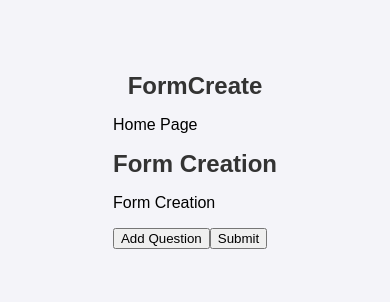
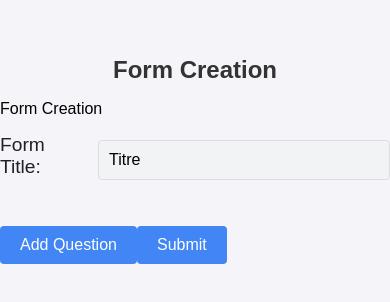
Before and after one commit to Theos-projects-ynov/Page-NoSQL, a React (Create React App) app in the folder front/: page /createform in a window 390 px wide. Shown: the part 270-572 px from the top of the page. Built offline with nearby package versions, Linux system fonts and the light colour scheme.

Commit message:
add css visual

```diff
--- a/front/package.json
+++ b/front/package.json
@@ -33,5 +33,9 @@
       "last 1 firefox version",
       "last 1 safari version"
     ]
+  },
+  "devDependencies": {
+    "autoprefixer": "^10.4.20",
+    "postcss": "^8.5.1"
   }
 }
--- a/front/src/App.css
+++ b/front/src/App.css
@@ -1,3 +1,5 @@
+@import "tailwindcss";
+
 .App {
   text-align: center;
 }
@@ -32,6 +34,7 @@
   from {
     transform: rotate(0deg);
   }
+
   to {
     transform: rotate(360deg);
   }
--- a/front/src/Page/CreateForm.jsx
+++ b/front/src/Page/CreateForm.jsx
@@ -1,16 +1,16 @@
 import React from 'react'
 import FormCreation from "./FormCreation";
 // import img from '../assets/img.png';
-// import '../styles/style.css'
+import '../Style/createForm.css';
 
 function CreateForm() {
 
     return (
         <>
-            <h1>FormCreate</h1>
-            <p>Home Page</p>
+            <h1>Form Creation</h1>
+            <p>Form Creation</p>
 
-            <FormCreation/>
+            <FormCreation />
             {/*HERE PLACE ALL FORMS CREATE*/}
 
             {/* <img src={img} alt="img" /> */}
--- a/front/src/Page/FormCreation.jsx
+++ b/front/src/Page/FormCreation.jsx
@@ -1,5 +1,4 @@
-import React, { useEffect } from 'react'
-import ShortQuestion from "../components/questions/ShortQuestion";
+import React, { useEffect } from 'react';
 import QuestionGeneric from "../components/questions/QuestionGeneric";
 import { submitForm } from "../service/formService";
 
@@ -7,7 +6,7 @@ function FormCreation() {
     const [question, setQuestion] = React.useState([]);
     const [form, setForm] = React.useState({
         name: "Nom du formulaire",
-        title: "Titre",
+        title: "Titre", // Titre du formulaire
         description: "LA GROS DESCRIPTION",
         questions: question,
         age: 25,
@@ -15,14 +14,36 @@ function FormCreation() {
         authorId: "6780ffdbaae783e48e36d1fd"
     });
 
+    // Fonction pour modifier le titre du formulaire
+    const handleTitleChange = (e) => {
+        setForm({
+            ...form,
+            title: e.target.value
+        });
+    };
+
+    // Fonction pour modifier le titre d'une question
+    const handleQuestionTitleChange = (index, e) => {
+        const updatedQuestions = [...question];
+        updatedQuestions[index].title = e.target.value;  // Modifie le titre de la question spécifique
+        setQuestion(updatedQuestions);  // Met à jour les questions
+    };
+
+    // Fonction pour modifier le type de la question
+    const handleQuestionTypeChange = (index, e) => {
+        const updatedQuestions = [...question];
+        updatedQuestions[index].type = e.target.value; // Modifie le type de la question
+        setQuestion(updatedQuestions); // Met à jour les questions
+    };
+
     const handleAddQuestion = (e) => {
         e.preventDefault();
         setQuestion([
             ...question,
             {
-                type: "short",
-                title: "test",
-                description: "tesst",
+                type: "short",  // Type par défaut
+                title: "Nouvelle question",  // Valeur par défaut
+                description: "Description",
                 required: false
             }
         ]);
@@ -46,23 +67,41 @@ function FormCreation() {
     }, [question]);
 
     return (
-        <>
-            <h1>Form Creation</h1>
-            <p>Form Creation</p>
+        <div className="form-creation">
+            <div className="form-header">
+                <label htmlFor="form-title">Form Title:</label>
+                <input
+                    id="form-title"
+                    type="text"
+                    value={form.title}
+                    onChange={handleTitleChange}
+                    placeholder="Enter form title"
+                    className="form-title-input"
+                />
+            </div>
 
             <button onClick={handleAddQuestion}>Add Question</button>
 
             {question.map((q, index) => (
-                <QuestionGeneric
-                    index={index}
-                    question={question}
-                    setQuestion={setQuestion}
-                />
+                <div key={index} className="question-section">
+                    <div className="question-title-container">
+                        { }
+                        <div className="question-type-container">
+                            {/* Si le type est déjà défini, on ne montre pas le label */}
+
+                        </div>
+
+                    </div>
+                    <QuestionGeneric
+                        index={index}
+                        question={question}
+                        setQuestion={setQuestion}
+                    />
+                </div>
             ))}
 
             <button onClick={submit}>Submit</button>
-
-        </>
+        </div>
     );
 }
 
--- /dev/null
+++ b/front/src/Style/createForm.css
@@ -0,0 +1,124 @@
+/* Style pour chaque question */
+.question-section {
+    margin-bottom: 20px;
+}
+
+.question-title-container {
+    display: flex;
+    align-items: center;
+    gap: 10px;
+    /* Espacement entre le titre et le sélecteur */
+    margin-bottom: 10px;
+}
+
+.question-title-input {
+    font-size: 1rem;
+    padding: 10px;
+    border-radius: 4px;
+    border: 1px solid #dadce0;
+    width: 250px;
+    background-color: #f1f3f4;
+    flex: 1;
+}
+
+.question-title-input:focus {
+    border-color: #4285f4;
+    outline: none;
+}
+
+.question-type-container {
+    display: flex;
+    align-items: center;
+    gap: 10px;
+}
+
+.type-label {
+    font-size: 1rem;
+    color: #202124;
+}
+
+/* Style pour les selecteurs */
+.question-type-select {
+    font-size: 1rem;
+    padding: 10px;
+    border-radius: 4px;
+    border: 1px solid #dadce0;
+    background-color: #f1f3f4;
+    width: 180px;
+    /* Espacement entre l'input et le select */
+}
+
+.question-type-select:focus {
+    border-color: #4285f4;
+    outline: none;
+}
+
+
+/* Form title */
+.form-header {
+    display: flex;
+    align-items: center;
+    margin-bottom: 20px;
+}
+
+.form-header label {
+    font-size: 1.2rem;
+    color: #202124;
+    margin-right: 10px;
+}
+
+.form-title-input {
+    font-size: 1rem;
+    padding: 10px;
+    border-radius: 4px;
+    border: 1px solid #dadce0;
+    width: 300px;
+    background-color: #f1f3f4;
+}
+
+.form-title-input:focus {
+    border-color: #4285f4;
+    outline: none;
+}
+
+/* Boutons */
+button {
+    padding: 10px 20px;
+    background-color: #4285f4;
+    color: white;
+    border: none;
+    border-radius: 4px;
+    font-size: 1rem;
+    cursor: pointer;
+    margin-top: 20px;
+}
+
+button:hover {
+    background-color: #357ae8;
+}
+
+/* Additional styling for a cleaner look */
+label {
+    font-size: 1.1rem;
+    margin-bottom: 8px;
+    display: block;
+}
+
+textarea {
+    height: 150px;
+    resize: vertical;
+}
+
+@media (max-width: 600px) {
+    .FormCreation {
+        padding: 20px;
+    }
+
+    h1 {
+        font-size: 1.5rem;
+    }
+
+    p {
+        font-size: 1rem;
+    }
+}
--- a/front/src/components/questions/LongQuestion.jsx
+++ b/front/src/components/questions/LongQuestion.jsx
@@ -16,13 +16,21 @@ function LongQuestion({ index, question, setQuestion }) {
 
     return (
         <>
-            <h1>Short Question</h1>
+            <div style={{ display: 'flex', alignItems: 'center', gap: '10px', marginBottom: '10px', marginTop: '10px' }}>
+                <p style={{ margin: 0 }}>Title :</p>
+                <input
+                    type="text"
+                    value={title}
+                    onChange={handleChangeTitle}
+                    style={{ flex: 1 }} // Cela permet à l'input d'occuper l'espace disponible
+                />
+            </div>
+            <p>Question {index + 1}</p>
 
-            <p>Question {index + 1}</p>
-            <p>{`Title : ${question[index].title}`}<textarea value={title} onChange={handleChangeTitle} /> </p>
+            <p><textarea /> </p>
             {/*<p>{`Description: ${question.description}`}</p>*/}
             {/* Vous pouvez ajouter plus de champs pour modifier la question ici */}
-            <br/>
+            <br />
         </>
     );
 }
--- a/front/src/components/questions/QuestionGeneric.jsx
+++ b/front/src/components/questions/QuestionGeneric.jsx
@@ -6,7 +6,7 @@ import CheckboxQuestion from "./CheckboxQuestion";
 // import img from '../assets/img.png';
 // import '../styles/style.css'
 
-function QuestionGeneric({index, question, setQuestion}) {
+function QuestionGeneric({ index, question, setQuestion }) {
     const [selectedOption, setSelectedOption] = useState('');
     const [test, setTest] = useState('');
 
@@ -31,12 +31,15 @@ function QuestionGeneric({index, question, setQuestion}) {
     }, [question]);
 
     return (
-
         <div id="test">
-            <br/>
-
-            Type : <select id="dropdown" name="options" value={selectedOption}
-                           onChange={handleChange}>
+            <br />
+            <select
+                id="dropdown"
+                name="options"
+                value={selectedOption}
+                onChange={handleChange}
+                className="question-type-select" // Ajout de la classe ici
+            >
                 <option value=""></option>
                 <option value="short_question">Short Question</option>
                 <option value="long_question">Long Question</option>
@@ -45,7 +48,6 @@ function QuestionGeneric({index, question, setQuestion}) {
             </select>
             {handleSubmit()}
         </div>
-
     )
 }
 
--- a/front/src/components/questions/ShortQuestion.jsx
+++ b/front/src/components/questions/ShortQuestion.jsx
@@ -16,13 +16,23 @@ function ShortQuestion({ index, question, setQuestion }) {
 
     return (
         <>
-            <h1>Short Question</h1>
+            {/* Utilisation de div avec flex pour aligner le titre et l'input */}
+            <div style={{ display: 'flex', alignItems: 'center', gap: '10px', marginBottom: '10px', marginTop: '10px' }}>
+                <p style={{ margin: 0 }}>Title :</p>
+                <input
+                    type="text"
+                    value={title}
+                    onChange={handleChangeTitle}
+                    style={{ flex: 1 }} // Cela permet à l'input d'occuper l'espace disponible
+                />
+            </div>
 
+            {/* <h1>Short Question</h1> */}
             <p>Question {index + 1}</p>
-            <p>{`Title : ${question[index].title}`}<input type="text" value={title} onChange={handleChangeTitle} /> </p>
+            <input type="text" />
             {/*<p>{`Description: ${question.description}`}</p>*/}
             {/* Vous pouvez ajouter plus de champs pour modifier la question ici */}
-            <br/>
+            <br />
         </>
     );
 }
```
Also changed, not shown: front/src/components/questions/CheckboxQuestion.jsx (+17 -12 lines), front/src/components/questions/RadioQuestion.jsx (+38 -3 lines), 1 other file (tests, documents, lock files or other folders). Lines whose indentation alone changed are shown as unchanged.
